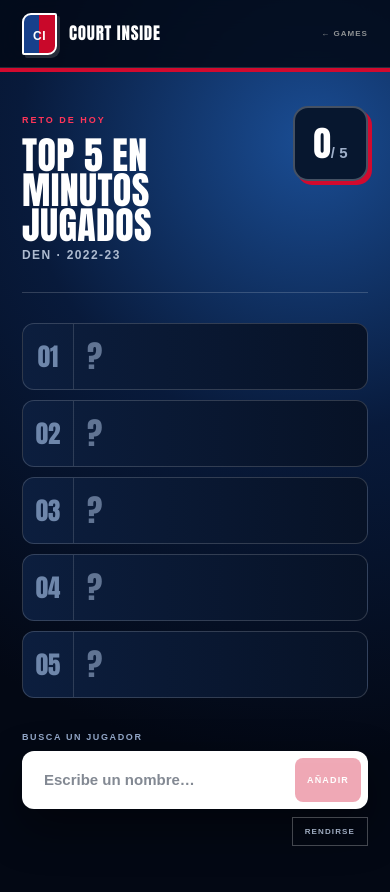
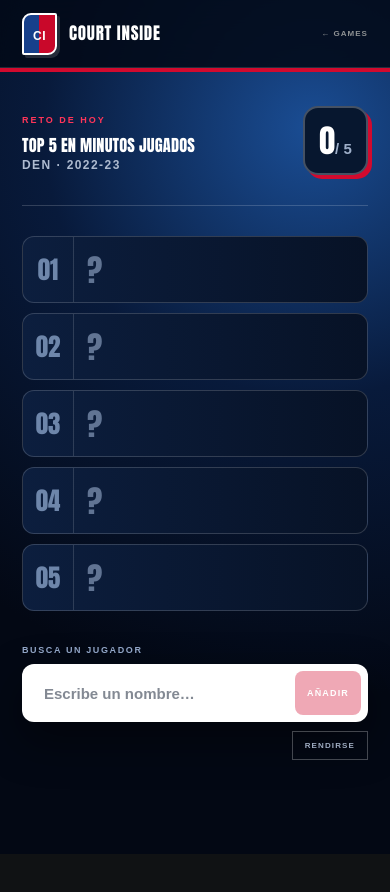
Before and after one commit to marcoscainzos/basketball5, a Next.js app: page /top5 in a window 390 px wide. Shown: the top 892 px of the page. After the commit the page ends 854 px from the top, so only its background shows below. Built offline with nearby package versions, Linux system fonts and the light colour scheme.

Commit message:
Align draft controls and restore shared page height

```diff
--- a/app/globals.css
+++ b/app/globals.css
@@ -118,7 +118,8 @@ a { color:inherit; text-decoration:none; } button { font:inherit; color:inherit;
 .top5-game { max-width:1050px; margin:auto; padding:62px 22px 90px; }
 .top5-head { display:flex; justify-content:space-between; align-items:end; padding-bottom:30px; border-bottom:1px solid #ffffff2b; }
 .top5-head>div:first-child>span { color:#ff3559; font:900 9px Arial; letter-spacing:.22em; }
-.top5-head h1 { max-width:760px; margin:8px 0 5px; font:400 clamp(42px,6vw,72px)/.92 Impact,"Arial Narrow",sans-serif; letter-spacing:.01em; text-transform:uppercase; }
+.top5-head>div:first-child { min-width:0; }
+.top5-head h1 { max-width:none; margin:8px 0 5px; font:400 clamp(15px,3.3vw,42px)/.92 Impact,"Arial Narrow",sans-serif; letter-spacing:.01em; text-transform:uppercase; white-space:nowrap; }
 .top5-head p { margin:0; color:#aebbd0; font:800 12px Arial; letter-spacing:.12em; }
 .top5-progress { min-width:112px; display:flex; align-items:baseline; justify-content:center; padding:15px; border:2px solid #ffffff40; border-radius:15px; background:#07172f; box-shadow:7px 7px 0 var(--broadcast-red); }
 .top5-progress b { font:400 48px Impact,"Arial Narrow",sans-serif; }.top5-progress span { color:#9fb0ca; font:900 15px Arial; }
@@ -144,7 +145,7 @@ a { color:inherit; text-decoration:none; } button { font:inherit; color:inherit;
 .search-options button:last-child { border:0; }.search-options button:hover { background:#1b4380; }.search-options span { color:#ff3659; font-size:18px; }
 .player-search>p { min-height:18px; margin:11px 0 0; color:#ff7890; text-align:center; font:700 11px Arial; }.player-search>p.success { color:#6de39d; }
 .top5-loading { min-height:70vh; display:grid; place-items:center; color:#8da2c2; font:900 10px Arial; letter-spacing:.16em; }
-@media(max-width:760px){.top5-game{padding-top:38px}.top5-head{align-items:start}.top5-head h1{font-size:38px;max-width:260px}.top5-progress{min-width:75px;padding:9px;box-shadow:4px 4px 0 var(--broadcast-red)}.top5-progress b{font-size:35px}.top5-board article{min-height:67px;grid-template-columns:51px 1fr}.top5-board article>div{padding:0 13px}.top5-board article>div>b{font-size:19px}.top5-board article>div>span{font-size:8px}.search-box button{padding:0 12px}.top-five-art b{font-size:85px}}
+@media(max-width:760px){.top5-game{padding-top:38px}.top5-head{align-items:start;gap:8px}.top5-head h1{font-size:clamp(14px,4.2vw,24px);max-width:none}.top5-progress{min-width:65px;padding:8px;box-shadow:4px 4px 0 var(--broadcast-red)}.top5-progress b{font-size:32px}.top5-board article{min-height:67px;grid-template-columns:51px 1fr}.top5-board article>div{padding:0 13px}.top5-board article>div>b{font-size:19px}.top5-board article>div>span{font-size:8px}.search-box button{padding:0 12px}.top-five-art b{font-size:85px}}
 
 /* Court Inside — broadcast basketball system */
 :root { --nba-blue:#17408b; --nba-red:#c9082a; --ice:#f7f8fa; --court:#07162f; }
@@ -343,6 +344,7 @@ body { font-family:Arial,Helvetica,sans-serif; }
 
 .leagues-shell { min-height:100vh; overflow:hidden; }
 .home-shell:not(.leagues-shell) { padding-bottom:102px; }
+@media(min-width:761px){.home-shell,.home-shell.leagues-shell{height:939px;min-height:939px}.home-shell:not(.leagues-shell){padding-bottom:0}}
 .leagues-hero { max-width:1180px; margin:auto; padding:68px 0 52px; }
 .leagues-hero>span { color:#ff4262; font:900 9px Arial; letter-spacing:.22em; }
 .leagues-hero h1 { max-width:850px; margin:10px 0 16px; font:900 clamp(52px,8vw,104px)/.86 "Arial Black",Arial,sans-serif; letter-spacing:-.075em; }
@@ -375,6 +377,7 @@ body { font-family:Arial,Helvetica,sans-serif; }
 .draft-art i { position:absolute; right:22%; bottom:24px; padding:7px 9px; background:#d20a2e; color:white; font:900 8px Arial; font-style:normal; letter-spacing:.14em; }
 .draft-shell { min-height:100vh; overflow-x:hidden; background:radial-gradient(circle at 50% 110%,#18396d 0,transparent 37%),linear-gradient(135deg,#030915,#091b38 54%,#030915); }
 .draft-top-nav { display:grid; grid-template-columns:1fr auto 1fr; }
+.draft-top-nav .back-button { justify-self:start; }
 .draft-top-nav>span:last-child { justify-self:end; }
 .draft-mode-intro { min-height:300px; }
 .draft-mode-intro h1 { white-space:nowrap; font-size:clamp(55px,8vw,104px); }
@@ -407,6 +410,8 @@ body { font-family:Arial,Helvetica,sans-serif; }
 .court-hoop { position:absolute; z-index:1; top:22px; left:50%; width:110px; height:65px; transform:translateX(-50%); }
 .court-hoop i { position:absolute; top:0; left:0; width:110px; height:9px; border:3px solid #eaf1fb; background:#ffffff18; }
 .court-hoop span { position:absolute; top:22px; left:50%; width:42px; height:20px; transform:translateX(-50%); border:4px solid #e65a35; border-radius:50%; box-shadow:0 9px 0 -7px #ffffff80; }
+.court-hoop i::after { content:""; position:absolute; width:38px; height:3px; left:33px; top:3px; background:#ffffffb8; }
+.court-hoop span::after { content:""; position:absolute; width:30px; height:27px; left:2px; top:8px; border-left:2px solid #ffffff9c; border-right:2px solid #ffffff9c; border-bottom:2px solid #ffffff75; clip-path:polygon(0 0,100% 0,72% 100%,28% 100%); background:repeating-linear-gradient(65deg,transparent 0 6px,#ffffff66 7px 8px,transparent 9px 13px); }
 .draft-lineup article { position:absolute; z-index:2; width:158px; height:202px; padding:11px; border:1px dashed #ffffff70; border-radius:12px; display:flex; flex-direction:column; align-items:center; justify-content:center; overflow:hidden; background:#071b38e8; text-align:center; box-shadow:0 15px 35px #00102699; }
 .draft-lineup .court-pg { left:50%; bottom:22px; transform:translateX(-50%); }
 .draft-lineup .court-sg { left:7%; top:288px; }
@@ -430,10 +435,10 @@ body { font-family:Arial,Helvetica,sans-serif; }
 .draft-search { height:48px; display:grid; grid-template-columns:1fr 55px; border:1px solid #ffffff43; border-radius:8px; overflow:hidden; background:white; }
 .draft-search input { min-width:0; padding:0 15px; border:0; outline:0; color:#071327; font:700 13px Arial; }
 .draft-search span { display:grid; place-items:center; background:#d20a2e; font:400 21px Impact,"Arial Narrow",sans-serif; }
-.draft-rule-inline { height:63px; padding:8px 14px; border-left:4px solid #d20a2e; border-radius:7px; display:flex; flex-direction:column; justify-content:center; overflow:hidden; background:#0c1e3b; }
+.draft-rule-inline { height:48px; margin-top:15px; padding:6px 14px; border-left:4px solid #d20a2e; border-radius:7px; display:flex; flex-direction:column; justify-content:center; overflow:hidden; background:#0c1e3b; }
 .draft-rule-inline small { color:#8092ad; font:900 7px Arial; letter-spacing:.16em; }
 .draft-rule-inline b { margin-top:4px; font:900 13px Arial; }
-.draft-rule-inline p { margin:3px 0 0; overflow:hidden; color:#91a2ba; font:400 8px/1.2 Arial; text-overflow:ellipsis; white-space:nowrap; }
+.draft-rule-inline p { display:none; }
 .draft-suggestions { position:absolute; z-index:10; top:71px; left:0; right:0; max-height:330px; border:1px solid #ffffff32; border-radius:0 0 10px 10px; overflow-x:hidden; overflow-y:auto; overscroll-behavior:contain; scrollbar-color:#d20a2e #071326; background:#0b1a31; box-shadow:0 22px 45px #000c; }
 .draft-suggestions button { width:100%; height:55px; padding:0 12px; border:0; border-bottom:1px solid #ffffff19; display:flex; align-items:center; gap:11px; color:white; text-align:left; background:transparent; cursor:pointer; }
 .draft-suggestions button:hover { background:#173b72; }
@@ -452,4 +457,4 @@ body { font-family:Arial,Helvetica,sans-serif; }
 .wins-result>strong { margin-left:auto; padding:13px 16px; border:1px solid #ffffff36; border-radius:7px; color:#a5b2c5; font:900 8px Arial; letter-spacing:.14em; }
 .draft-completed { border:1px solid #d20a2e70; }
 @media(max-width:850px){.draft-mode-grid{grid-template-columns:1fr}.draft-lineup{height:700px}.draft-lineup article{width:145px;height:195px}.draft-lineup .court-pf{left:6%;top:32px}.draft-lineup .court-c{right:6%;top:32px}.draft-lineup .court-sg{left:6%;top:250px}.draft-lineup .court-sf{right:6%;top:250px}.draft-lineup .court-pg{bottom:18px}.draft-control-row{grid-template-columns:minmax(0,1fr) 250px}.wins-result{flex-wrap:wrap}.wins-result>button{margin-left:0}}
-@media(max-width:620px){.draft-top-nav{grid-template-columns:1fr auto 1fr}.draft-top-nav .wordmark b{display:none}.draft-mode-screen>h1{font-size:clamp(39px,11vw,58px)}.draft-mode-grid button{min-height:160px}.draft-mode-grid button b{font-size:40px}.draft-lineup{height:600px;border-radius:100px 100px 15px 15px}.draft-lineup::before{width:180px}.draft-lineup article{width:122px;height:170px;padding:8px}.draft-lineup .court-pf{left:2%;top:28px}.draft-lineup .court-c{right:2%;top:28px}.draft-lineup .court-sg{left:2%;top:210px}.draft-lineup .court-sf{right:2%;top:210px}.draft-lineup .court-pg{bottom:10px}.draft-lineup h2{font-size:13px}.draft-photo{inset:0 0 55px}.draft-court{padding:7px}.draft-control-row{grid-template-columns:1fr}.draft-rule-inline{height:62px}.draft-suggestions{max-height:275px}.wins-result>b{font-size:65px}}
+@media(max-width:620px){.draft-top-nav{grid-template-columns:1fr auto 1fr}.draft-top-nav .wordmark b{display:none}.draft-mode-screen>h1{font-size:clamp(39px,11vw,58px)}.draft-mode-grid button{min-height:160px}.draft-mode-grid button b{font-size:40px}.draft-lineup{height:600px;border-radius:100px 100px 15px 15px}.draft-lineup::before{width:180px}.draft-lineup article{width:122px;height:170px;padding:8px}.draft-lineup .court-pf{left:2%;top:28px}.draft-lineup .court-c{right:2%;top:28px}.draft-lineup .court-sg{left:2%;top:210px}.draft-lineup .court-sf{right:2%;top:210px}.draft-lineup .court-pg{bottom:10px}.draft-lineup h2{font-size:13px}.draft-photo{inset:0 0 55px}.draft-court{padding:7px}.draft-control-row{grid-template-columns:1fr}.draft-rule-inline{height:48px}.draft-suggestions{max-height:275px}.wins-result>b{font-size:65px}}
```
